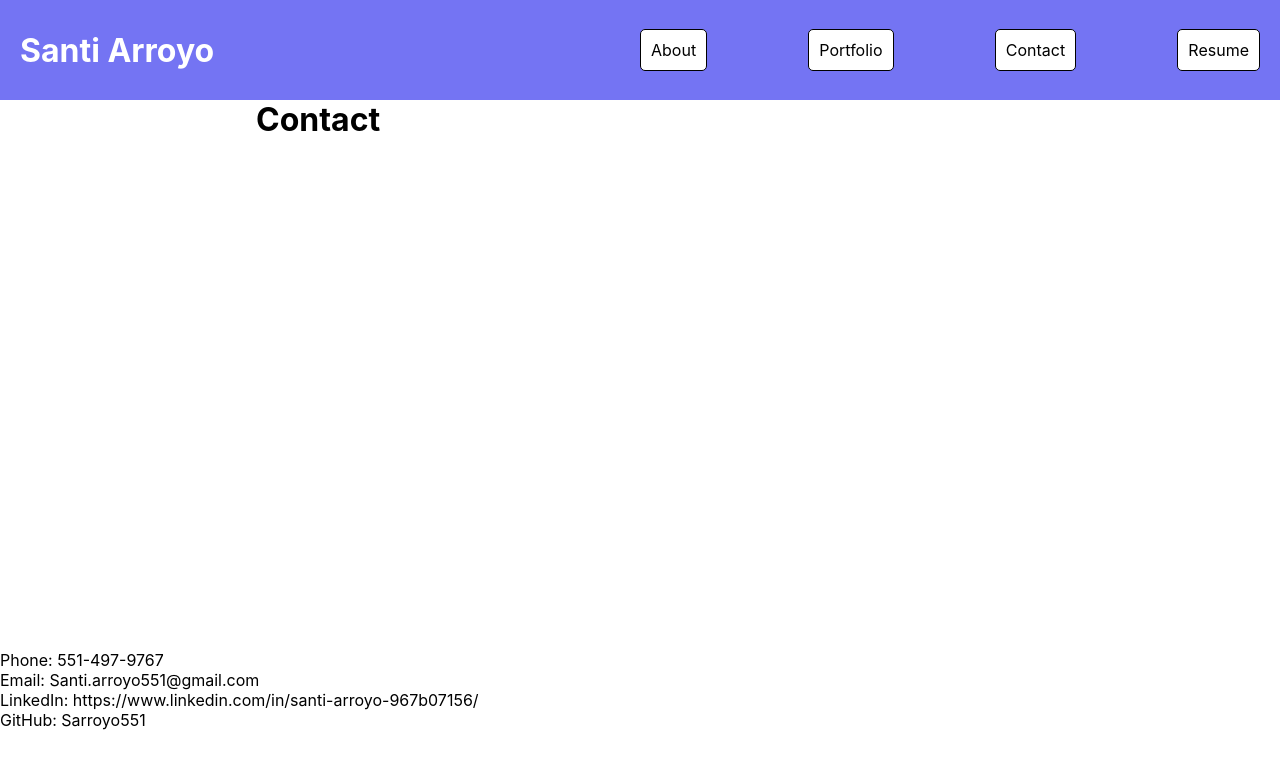
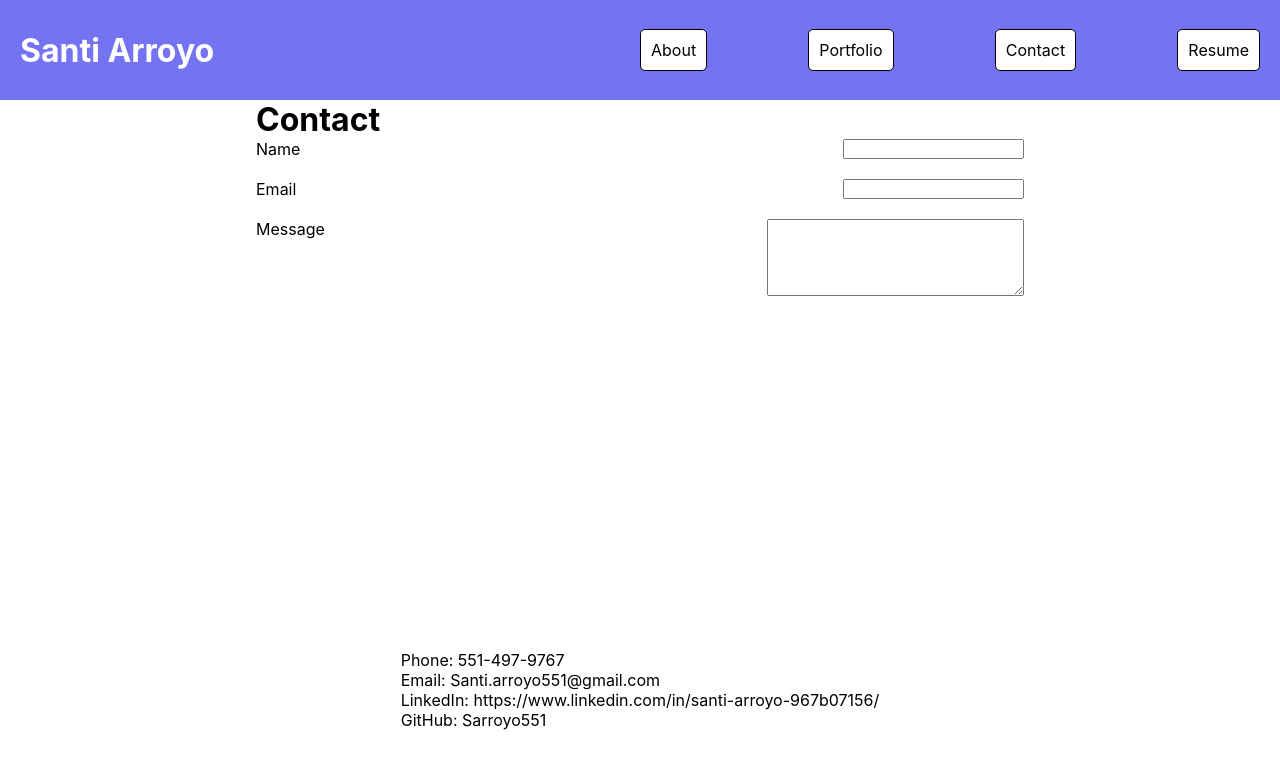
Before and after one commit to sarroyo551/new-portfolio-react, a React (Create React App) app: page / in a window 1280 px wide. Both pictures are taken after a click on the item "Contact". Shown: the top 768 px of the page. Built offline with nearby package versions, Linux system fonts and the light colour scheme.

Commit message:
adds form to contact

```diff
--- a/src/App.css
+++ b/src/App.css
@@ -19,6 +19,12 @@
 
 footer {
   height: 150px;
+  display: flex;
+  justify-content: center;
+}
+
+footer ul {
+  list-style: none;
 }
 
 header {
@@ -55,3 +61,24 @@ header h1 {
   background-color: rgb(62, 62, 234);
   color: rgb(255, 255, 255);
 }
+
+form {
+  width: 100%;
+}
+
+.inputContainer {
+  display: flex;
+  justify-content: space-between;
+  width: 100%;
+  margin-bottom: 20px;
+}
+
+
+
+
+
+@media screen and (max-width: 768px) {
+  .content {
+    width: 90%;
+  }
+}
--- a/src/components/Contact.js
+++ b/src/components/Contact.js
@@ -4,6 +4,20 @@ function Contact() {
   return (
     <div className='content'>
       <h1>Contact</h1>
+         <form>
+            <div className='inputContainer'>
+                <label for='name'>Name</label>
+                <input type='text' name='name' id='name'/>
+            </div>
+            <div className='inputContainer'>
+              <label for='email'>Email</label>
+              <input type='email' name='email' id='email'/>
+            </div>
+            <div className='inputContainer'>
+              <label for='message'>Message</label>
+              <textarea name='message' id='message' rows='5' cols='30'/>
+            </div>
+         </form>
     </div>
   )
 }
```
